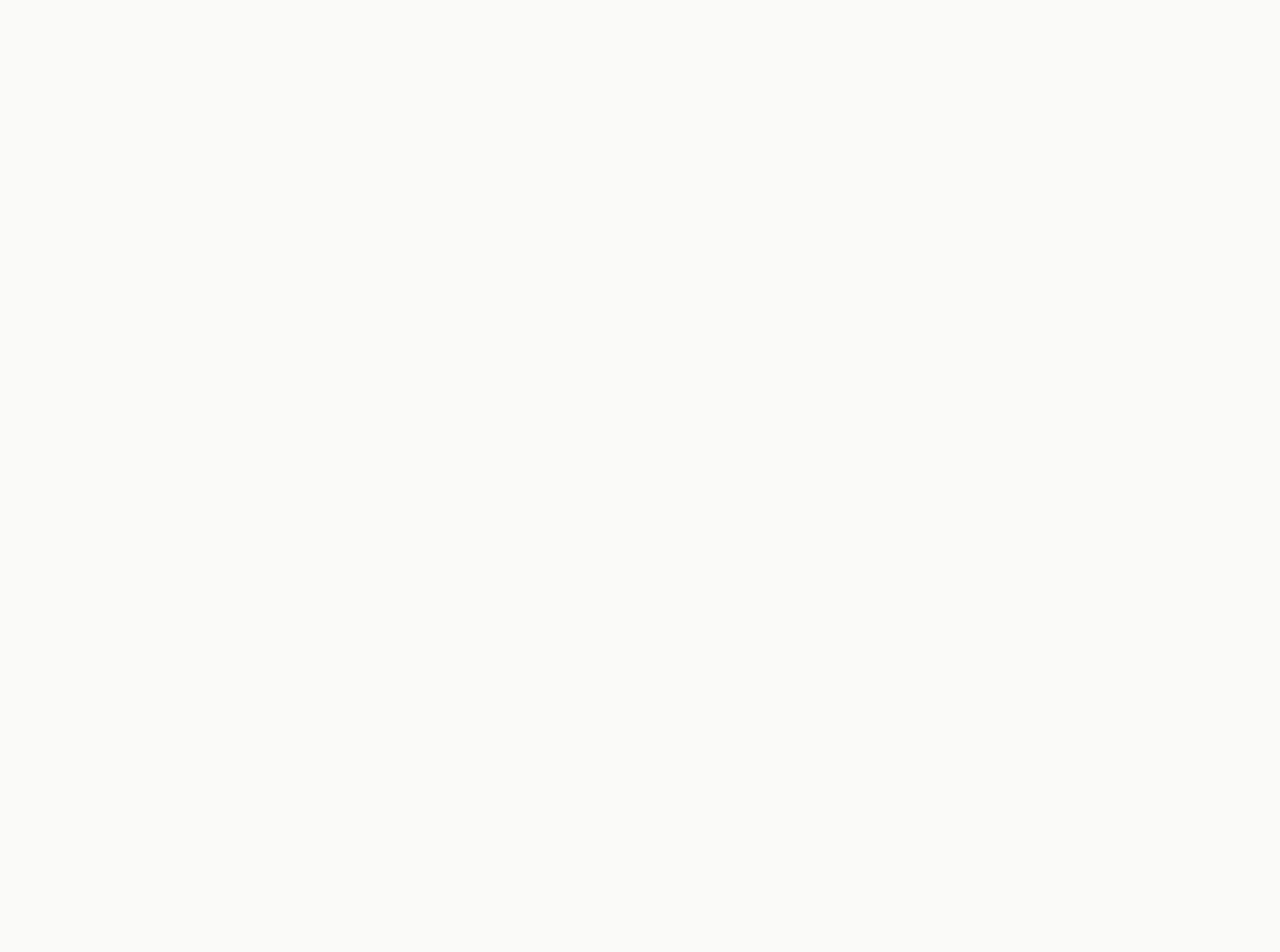
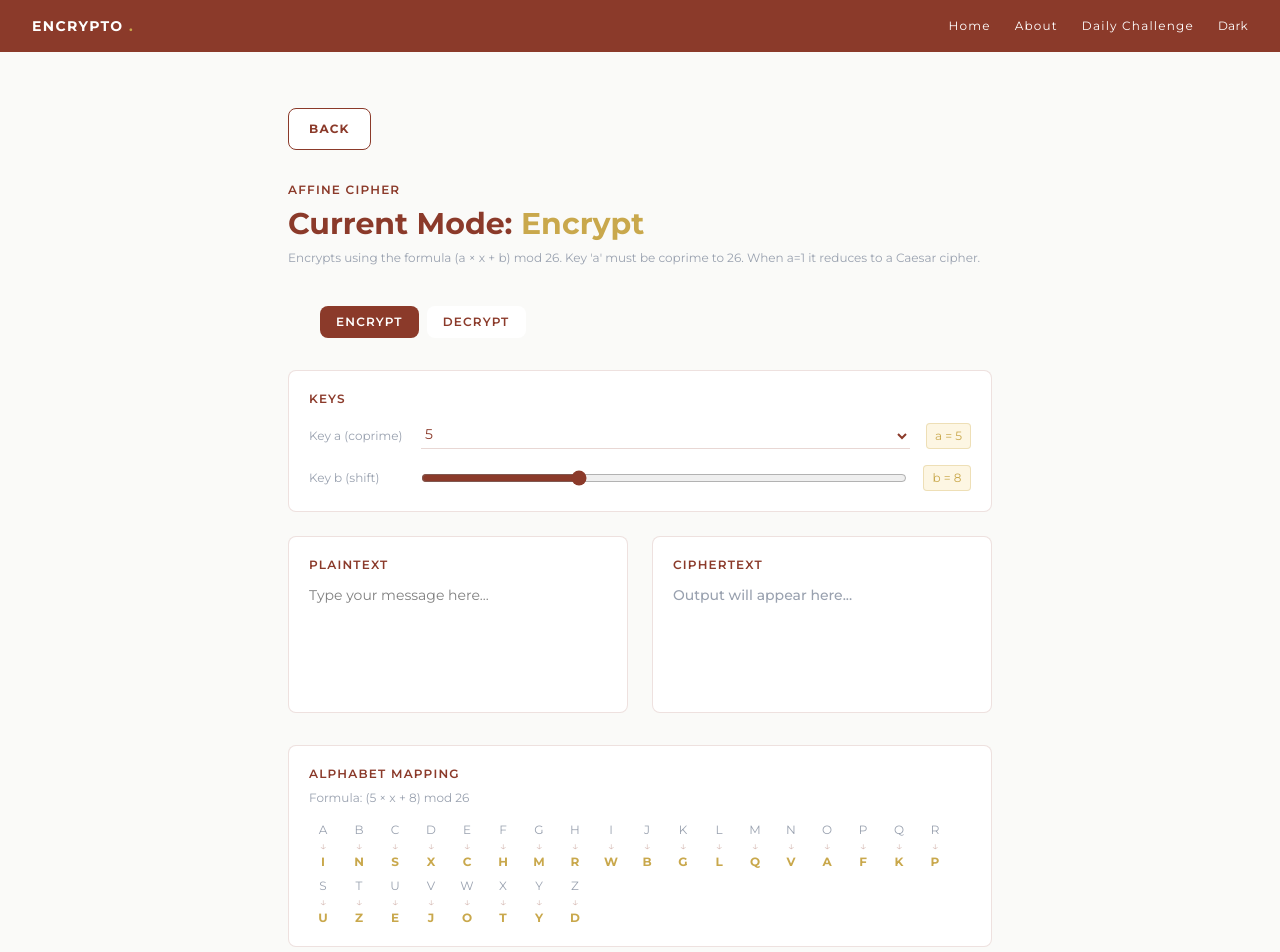
Before and after one commit to Krimzonn/encrypto, a React (Vite) app: page /cipher/affine in a window 1280 px wide. Before the commit this address had no page. Shown: the top 952 px of the page. Before the commit the page ends 800 px from the top, so only its background shows below. Built offline with nearby package versions, Linux system fonts and the light colour scheme.

Commit message:
Completed th Affine Cipher

```diff
--- a/src/App.jsx
+++ b/src/App.jsx
@@ -11,6 +11,7 @@ import XOR from "./pages/XOR";
 import Base64 from "./pages/Base64";
 import Playfair from "./pages/Playfair";
 import ColumnarCipher from "./pages/ColumnarCipher";
+import Affine from "./pages/AffineCipher";
 
 function App() {
   useTheme();
@@ -33,6 +34,7 @@ function App() {
             element={<div className="p-8 text-rw">Coming Soon!</div>}
           />
           <Route path="/cipher/columnar" element={<ColumnarCipher />} />
+          <Route path="/cipher/affine" element={<Affine />} />
         </Routes>
       </AnimatePresence>
     </BrowserRouter>
--- /dev/null
+++ b/src/ciphers/affineCipher.js
@@ -0,0 +1,59 @@
+export const valid_a_values = [1, 3, 5, 7, 9, 11, 15, 17, 19, 21, 23, 25];
+
+function modInverse(a) {
+  for (let i = 1; i < 26; i++) {
+    if ((a * i) % 26 === 1) {
+      return i;
+    }
+  }
+
+  return 1;
+}
+
+export function affineEncrypt(text, a, b) {
+  let result = "";
+
+  for (let i = 0; i < text.length; i++) {
+    const code = text.charCodeAt(i);
+
+    if (code >= 65 && code <= 90) {
+      const x = code - 65;
+      result += String.fromCharCode(((a * x + b) % 26) + 65);
+    } else if (code >= 97 && code <= 122) {
+      const x = code - 97;
+      result += String.fromCharCode(((a * x + b) % 26) + 97);
+    } else {
+      result += text[i];
+    }
+  }
+
+  return result;
+}
+
+export function affineDecrypt(text, a, b) {
+  const aInv = modInverse(a);
+  let result = "";
+
+  for (let i = 0; i < text.length; i++) {
+    const code = text.charCodeAt(i);
+
+    if (code >= 65 && code <= 90) {
+      const x = code - 65;
+      result += String.fromCharCode(((aInv * (x - b + 26)) % 26) + 65);
+    } else if (code >= 97 && code <= 122) {
+      const x = code - 97;
+      result += String.fromCharCode(((aInv * (x - b + 26)) % 26) + 97);
+    } else {
+      result += text[i];
+    }
+  }
+
+  return result;
+}
+
+export function buildAffineMap(a, b) {
+  return Array.from({ length: 26 }, (_, i) => ({
+    original: String.fromCharCode(65 + i),
+    encrypted: String.fromCharCode(((a * i + b) % 26) + 65),
+  }));
+}
--- /dev/null
+++ b/src/pages/AffineCipher.jsx
@@ -0,0 +1,163 @@
+import { useState, useMemo } from "react";
+import Navbar from "../components/Navbar";
+import PageWrapper from "../components/PageWrapper";
+import FadeIn from "../components/FadeIn";
+import CipherIO from "../components/CipherIO";
+import ModesTab from "../components/ModesTab";
+import {
+  affineEncrypt,
+  affineDecrypt,
+  buildAffineMap,
+  valid_a_values,
+} from "../ciphers/affineCipher";
+import BackButton from "../components/BackButton";
+import { AnimatePresence, motion } from "framer-motion";
+
+const modes = ["Encrypt", "Decrypt"];
+
+function Affine() {
+  const [mode, setMode] = useState("Encrypt");
+  const [input, setInput] = useState("");
+  const [a, setA] = useState(5);
+  const [b, setB] = useState(8);
+
+  const output = useMemo(() => {
+    if (!input) {
+      return "";
+    }
+
+    if (mode === "Encrypt") {
+      return affineEncrypt(input, a, b);
+    }
+
+    if (mode === "Decrypt") {
+      return affineDecrypt(input, a, b);
+    }
+
+    return "";
+  }, [input, a, b, mode]);
+
+  const affineMap = useMemo(() => {
+    return buildAffineMap(a, b);
+  }, [a, b]);
+
+  return (
+    <PageWrapper>
+      <Navbar />
+      <div className="max-w-3xl mx-auto px-8 py-14">
+        <BackButton to="/ciphers" />
+        <FadeIn delay={0.1}>
+          <p className="text-xs text-rw font-semibold tracking-widest uppercase mb-2">
+            Affine Cipher
+          </p>
+          <h1 className="text-3xl font-bold text-rw mb-2">
+            Current Mode: <span className="text-gold">{mode}</span>
+          </h1>
+          <p className="text-xs text-gray-400 mb-10">
+            Encrypts using the formula (a × x + b) mod 26. Key 'a' must be
+            coprime to 26. When a=1 it reduces to a Caesar cipher.
+          </p>
+        </FadeIn>
+
+        <FadeIn delay={0.2}>
+          <ModesTab mode={mode} setMode={setMode} modes={modes} />
+        </FadeIn>
+
+        <FadeIn delay={0.3}>
+          <div className="bg-surface border border-rw/15 rounded-lg p-5 mb-6">
+            <p className="text-xs font-semibold text-rw tracking-widest uppercase mb-4">
+              Keys
+            </p>
+            <div className="flex flex-col gap-4">
+              <div className="flex items-center gap-4">
+                <span className="text-xs text-gray-400 w-24">
+                  Key a (coprime)
+                </span>
+                <select
+                  value={a}
+                  onChange={(e) => setA(Number(e.target.value))}
+                  className="flex-1 text-sm bg-surface border-b border-rw/20 outline-none pb-1 text-rw cursor-pointer"
+                >
+                  {valid_a_values.map((val) => (
+                    <option key={val} value={val}>
+                      {val}
+                    </option>
+                  ))}
+                </select>
+                <span className="text-xs text-gold border border-gold/30 bg-gold-pale px-2 py-1 rounded">
+                  a = {a}
+                </span>
+              </div>
+
+              <div className="flex items-center gap-4">
+                <span className="text-xs text-gray-400 w-24">
+                  Key b (shift)
+                </span>
+                <input
+                  type="range"
+                  min={0}
+                  max={25}
+                  value={b}
+                  onChange={(e) => setB(Number(e.target.value))}
+                  className="flex-1 accent-rw cursor-pointer"
+                />
+                <motion.span
+                  key={b}
+                  initial={{ opacity: 0, y: -4 }}
+                  animate={{ opacity: 1, y: 0 }}
+                  transition={{ duration: 0.15 }}
+                  className="text-xs text-gold border border-gold/30 bg-gold-pale px-2 py-1 rounded min-w-[48px] text-center"
+                >
+                  b = {b}
+                </motion.span>
+              </div>
+            </div>
+          </div>
+        </FadeIn>
+
+        <FadeIn delay={0.4}>
+          <CipherIO
+            mode={mode}
+            input={input}
+            setInput={setInput}
+            output={output}
+          />
+        </FadeIn>
+
+        <FadeIn delay={0.5}>
+          <div className="bg-surface border border-rw/15 rounded-lg p-5 mt-6">
+            <p className="text-xs font-semibold text-rw tracking-widest uppercase mb-2">
+              Alphabet Mapping
+            </p>
+            <p className="text-xs text-gray-400 mb-4">
+              Formula: ({a} × x + {b}) mod 26
+            </p>
+
+            <div className="flex flex-wrap gap-2">
+              {affineMap.map(({ original, encrypted }) => (
+                <AnimatePresence key={original} mode="wait">
+                  <motion.div
+                    key={encrypted + a + b}
+                    className="flex flex-col items-center w-7"
+                    initial={{ opacity: 0, y: -4 }}
+                    animate={{ opacity: 1, y: 0 }}
+                    exit={{ opacity: 0, y: 4 }}
+                    transition={{ duration: 0.12 }}
+                  >
+                    <span className="text-xs text-gray-400">{original}</span>
+                    <span className="text-xs text-rw/30">↓</span>
+                    <span className="text-xs font-bold text-gold">
+                      {encrypted}
+                    </span>
+                  </motion.div>
+                </AnimatePresence>
+              ))}
+            </div>
+          </div>
+        </FadeIn>
+      </div>
+    </PageWrapper>
+  );
+}
+
+export default Affine;
--- a/src/pages/CipherSelect.jsx
+++ b/src/pages/CipherSelect.jsx
@@ -62,6 +62,13 @@ const ciphers = [
     difficulty: "Intermediate",
     to: "/cipher/columnar",
   },
+  {
+    name: "Affine Cipher",
+    description:
+      "Encrypts using the formula (a × x + b) mod 26. Key a must be coprime to 26. Generalizes both Caesar and Atbash.",
+    difficulty: "Hard",
+    to: "/cipher/affine",
+  },
 ];
 
 function CipherSelect() {
```
